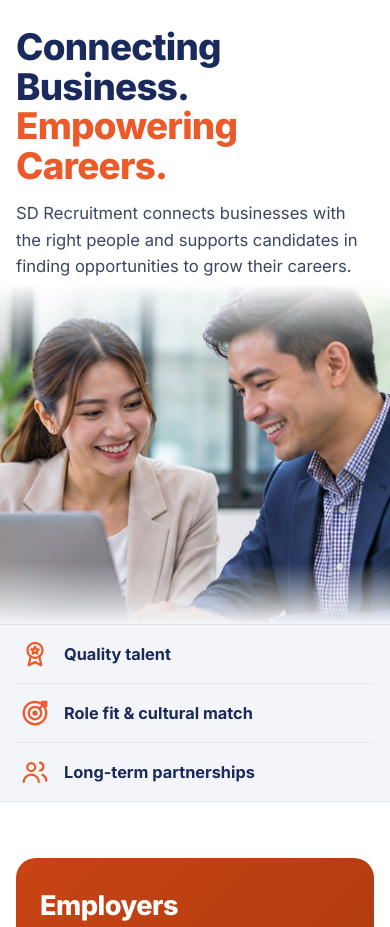
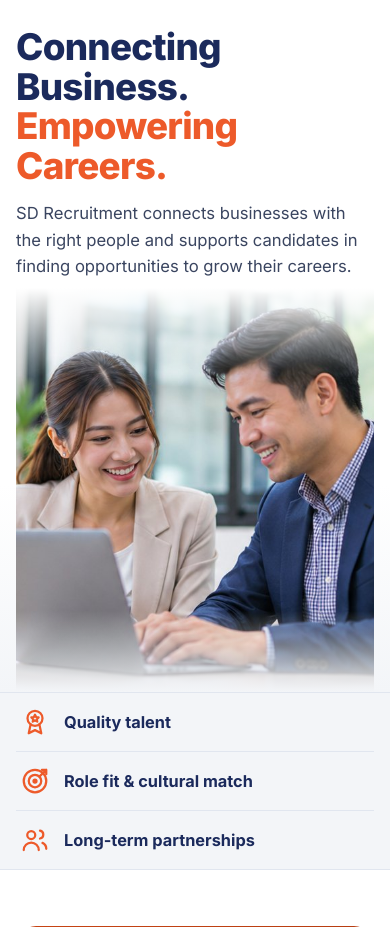
Before and after one commit to t-hinley/sd-recruitment, a Django app: page / in a window 390 px wide. Shown: the part 74-1001 px from the top of the page. Run offline with Django 5.2, Linux system fonts and the light colour scheme.

Commit message:
Homepage hero: keep text and photo inside the page frame, show the photo uncropped
The hero now uses the same width as the rest of the page. The photo is shown whole at
its own proportions and natural size (no cropping or enlarging), fading softly into the
background on its left, top and bottom edges.

Co-Authored-By: Claude Opus 5.5 <noreply@anthropic.com>
Claude-Session: https://claude.ai/code/session_018i6KhyRKKuaj4sJwSsDdCc

```diff
--- a/static/css/style.css
+++ b/static/css/style.css
@@ -81,14 +81,15 @@ p { margin: 0 0 1em; }
 .nav-toggle[aria-expanded="true"] span:nth-child(3) { transform: translateY(-7px) rotate(-45deg); }
 
 /* ---------- Home hero ---------- */
-.hero { position: relative; overflow: hidden; background: linear-gradient(180deg, #fff 0%, #fff 76%, var(--grey) 100%); min-height: 580px; display: flex; align-items: center; }
-.hero__inner { position: relative; z-index: 1; width: 100%; padding-top: 64px; padding-bottom: 72px; }
-.hero__copy { max-width: 600px; }
-/* Photo fills the right side and fades into white behind the text, as in the homepage mockup. */
-.hero__media { position: absolute; top: 0; right: 0; bottom: 0; width: 46%; max-width: 640px; }
-.hero__media img { width: 100%; height: 100%; object-fit: cover; object-position: 55% 40%; }
-.hero__media::before { content: ""; position: absolute; inset: 0; background: linear-gradient(90deg, #fff 0%, rgba(255,255,255,.75) 8%, rgba(255,255,255,.25) 18%, rgba(255,255,255,0) 28%); }
-.hero__media::after { content: ""; position: absolute; left: 0; right: 0; bottom: 0; height: 18%; background: linear-gradient(180deg, rgba(243,245,248,0), var(--grey)); }
+.hero { background: linear-gradient(180deg, #fff 0%, #fff 70%, var(--grey) 100%); overflow: hidden; }
+/* Text and photo sit inside the page frame. The photo is shown whole, at its own shape, and fades
+   into the background on its left and bottom edges, as in the homepage mockup. */
+.hero__inner { display: grid; grid-template-columns: minmax(0, 1fr) minmax(0, 531px); gap: 24px; align-items: end; }
+.hero__copy { align-self: center; padding: 48px 0 64px; max-width: 600px; }
+.hero__media { position: relative; padding-top: 32px; }
+.hero__media img { display: block; width: 100%; height: auto; }
+.hero__media::before { content: ""; position: absolute; top: 32px; right: 0; bottom: 0; left: 0; background: linear-gradient(90deg, #fff 0%, rgba(255,255,255,.7) 12%, rgba(255,255,255,0) 34%), linear-gradient(180deg, #fff 0%, rgba(255,255,255,0) 9%); }
+.hero__media::after { content: ""; position: absolute; left: 0; right: 0; bottom: 0; height: 20%; background: linear-gradient(180deg, rgba(243,245,248,0), var(--grey)); }
 .hero__title { font-size: clamp(2.3rem, 4.3vw, 3.45rem); line-height: 1.08; margin-bottom: 20px; }
 .hero__title > span, .hero__title { text-wrap: balance; }
 .hero__lead { font-size: 1.15rem; max-width: 34em; color: var(--text); margin-bottom: 0; }
@@ -357,9 +358,7 @@ legend { padding: 0; margin-bottom: 14px; color: var(--blue-ink); font-weight: 8
   .site-nav ul a[aria-current="page"] { padding-left: 14px; }
   .site-nav__ctas { display: grid; gap: 12px; margin-top: 24px; }
   .site-nav__ctas .btn { display: flex; min-height: 52px; color: #fff; }
-  .hero { min-height: 480px; }
-  .hero__media { width: 48%; }
-  .hero__copy { max-width: 440px; }
+  .hero__inner { grid-template-columns: minmax(0, 1fr) minmax(0, 44%); }
   .card-grid--4, .industry-list { grid-template-columns: repeat(2, 1fr); }
   .card-grid--3 { grid-template-columns: repeat(2, 1fr); }
   .steps--4 { grid-template-columns: repeat(2, 1fr); }
@@ -372,12 +371,11 @@ legend { padding: 0; margin-bottom: 14px; color: var(--blue-ink); font-weight: 8
 @media (max-width: 640px) {
   .container { padding: 0 16px; }
   h1 { font-size: 2rem; }
-  .hero { flex-direction: column; align-items: stretch; min-height: 0; }
-  .hero__inner { padding-top: 28px; padding-bottom: 0; }
-  /* Phones: photo under the text, fading in from white at the top. */
-  .hero__media { position: relative; order: 2; width: 100%; max-width: none; height: 340px; margin-top: 4px; }
-  .hero__media img { object-position: 55% 35%; }
-  .hero__media::before { background: linear-gradient(180deg, #fff 0%, rgba(255,255,255,0) 22%); }
+  .hero__inner { grid-template-columns: 1fr; gap: 0; }
+  .hero__copy { padding: 28px 0 8px; }
+  /* Phones: the whole photo under the text, fading in from white at the top. */
+  .hero__media { padding-top: 0; max-width: 531px; }
+  .hero__media::before { top: 0; bottom: auto; width: auto; right: 0; height: 22%; background: linear-gradient(180deg, #fff 0%, rgba(255,255,255,0) 100%); }
   .hero__title { font-size: 2.3rem; margin-bottom: 14px; }
   .hero__lead { font-size: 1.04rem; }
   .pathways { grid-template-columns: 1fr; gap: 12px; }
--- a/templates/core/home.html
+++ b/templates/core/home.html
@@ -3,13 +3,13 @@
 
 {% block content %}
 <section class="hero">
-  <div class="hero__media" aria-hidden="true">
-    <img src="{% static 'images/hero.jpg' %}" alt="" width="531" height="600" fetchpriority="high">
-  </div>
   <div class="container hero__inner">
     <div class="hero__copy">
       <h1 class="hero__title">Connecting Business. <span class="text-orange">Empowering Careers.</span></h1>
       <p class="hero__lead">SD Recruitment connects businesses with the right people and supports candidates in finding opportunities to grow their careers.</p>
+    </div>
+    <div class="hero__media" aria-hidden="true">
+      <img src="{% static 'images/hero.jpg' %}" alt="" width="531" height="600" fetchpriority="high">
     </div>
   </div>
 </section>
```
